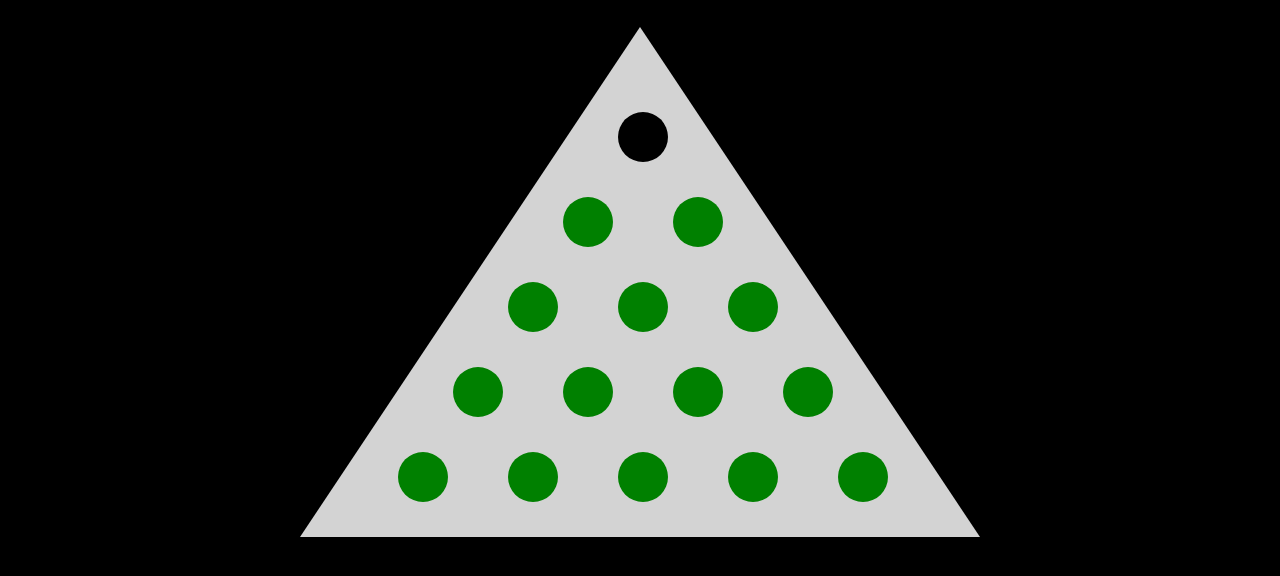
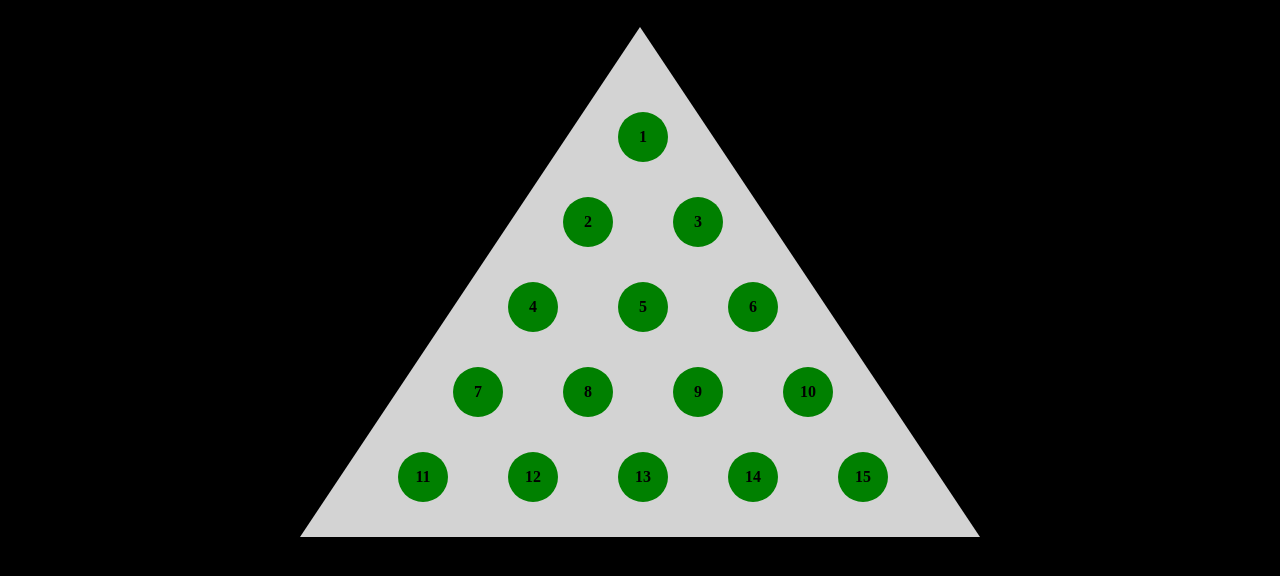
Before and after one commit to nsprenkle/TriangleGame, a plain HTML site: page tri.html in a window 1280 px wide. Shown: the part 134-710 px from the top of the page. Drawn offline with Linux system fonts and the light colour scheme.

Commit message:
Added numbers and start button

```diff
--- a/tri.css
+++ b/tri.css
@@ -21,7 +21,6 @@ h1{
   background: black;
   height: 50px;
   margin: 0;
-  text-align: center;
   padding-top: 10px;
 }
 
@@ -51,7 +50,6 @@ h1{
   border-left: 340px solid transparent;
   border-right: 340px solid transparent;
   border-bottom: 510px solid LightGray;
-  position: relative;
 }
 
 
@@ -104,7 +102,9 @@ h1{
   height: 50px;
   width: 50px;
   border-radius: 50px;
-  background-color: black;
+  text-align: center;
+  font-weight: bold;
+  background-color: green;
 }
 
 .container2 .circle2 {
@@ -114,6 +114,8 @@ h1{
     width: 50px;
     display: block;
     border-radius: 50px;
+    text-align: center;
+    font-weight: bold;
    background-color: green;
 }
 
@@ -124,6 +126,8 @@ h1{
       width: 50px;
       display: block;
       border-radius: 50px;
+      text-align: center;
+      font-weight: bold;
       background-color: green;
   float: left;
 }
@@ -135,6 +139,8 @@ h1{
       width: 50px;
       display: block;
       border-radius: 50px;
+      text-align: center;
+      font-weight: bold;
       background-color: green;
   float: left;
 }
@@ -146,6 +152,8 @@ h1{
   width: 50px;
   display: block;
   border-radius: 50px;
+  text-align: center;
+  font-weight: bold;
   background-color: green;
   float: left;
 }
--- a/tri.html
+++ b/tri.html
@@ -14,7 +14,6 @@
     </div>
 
 
-
     <div class="triangle">
 
     <div class="wrapper">
@@ -22,37 +21,38 @@
     <div class="container1a" ></div>
 
     <div class="container1" >
-         <div class="circle1"></div>
+         <div class="circle1" id="one">1</div>
     </div>
 
     <div class="container2" >
-         <div class="circle2"></div>
-         <div class="circle2"></div>
+         <div class="circle2" id="two">2</div>
+         <div class="circle2" id="three">3</div>
     </div>
 
     <div class="container3" >
-        <div class="circle3"></div>
-        <div class="circle3"></div>
-        <div class="circle3"></div>
+        <div class="circle3" id="four">4</div>
+        <div class="circle3" id="five">5</div>
+        <div class="circle3" id="six">6</div>
       </div>
 
       <div class="container4" >
-          <div class="circle4"></div>
-          <div class="circle4"></div>
-          <div class="circle4"></div>
-          <div class="circle4"></div>
+          <div class="circle4" id="seven">7</div>
+          <div class="circle4" id="eight">8</div>
+          <div class="circle4" id="nine">9</div>
+          <div class="circle4" id="ten">10</div>
       </div>
 
       <div class="container5" >
-            <div class="circle5"></div>
-            <div class="circle5"></div>
-            <div class="circle5"></div>
-            <div class="circle5"></div>
-            <div class="circle5"></div>
+            <div class="circle5" id="eleven">11</div>
+            <div class="circle5" id="twelve">12</div>
+            <div class="circle5" id="thirteen">13</div>
+            <div class="circle5" id="fourteen">14</div>
+            <div class="circle5" id="fifteen">15</div>
      </div>
 
     </div>
 
     </div>
+    <script type="text/javascript" src="tri.js"></script>
   </body>
 </html>
--- a/tri.js
+++ b/tri.js
@@ -0,0 +1,16 @@
+/* Triangle Game Javascript */
+
+var circleColor = "green";
+var resetButton = document.querySelector("#reset");
+var circleOne = document.querySelector("#one");
+
+
+// begin game
+resetButton.addEventListener("click", function(){
+     alert("Game started");
+
+     if (circleColor === "green"){
+    var col = circleOne.style.backgroundColor = "black";
+    console.log("circleOne color = " + col);
+     }
+});
```
